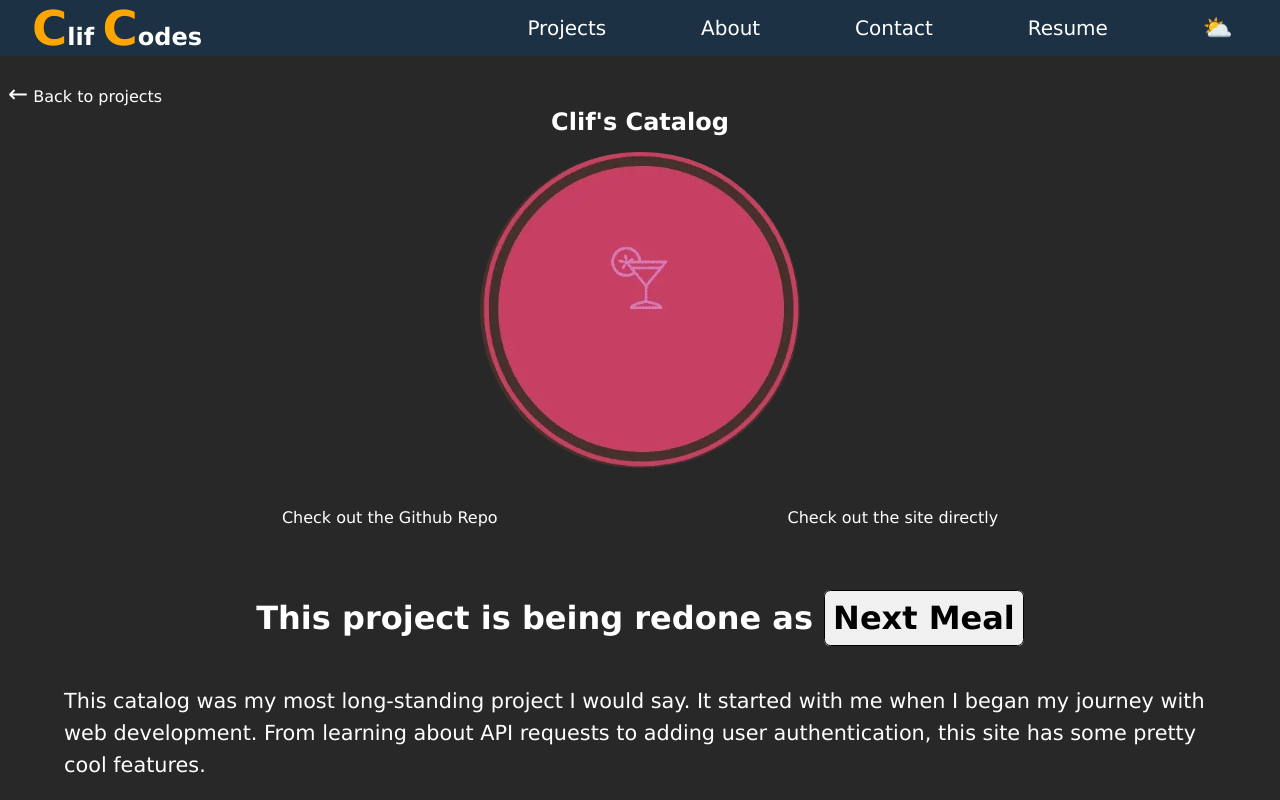
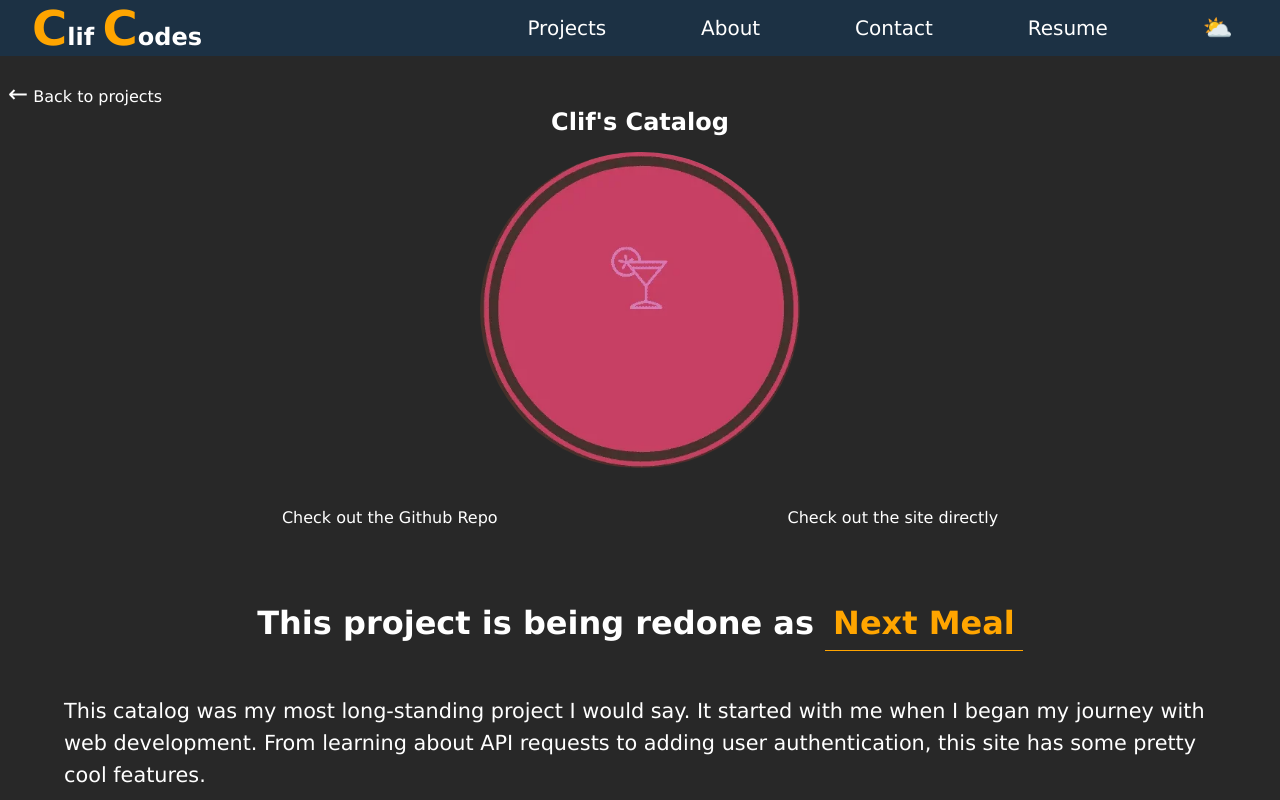
Before and after one commit to Vets-Who-Code/js-web-path-bealecs, a Next.js app: page /ClifsCatalog in a window 1280 px wide. Shown: the top 800 px of the page. Built offline with nearby package versions, Linux system fonts and the light colour scheme.

Commit message:
some tweaks to CSS ClifCatalog page

```diff
--- a/app/ClifsCatalog/ClifsCatalog.tsx
+++ b/app/ClifsCatalog/ClifsCatalog.tsx
@@ -31,7 +31,7 @@ export const ClifsCatalog = () => {
             Check out the site directly
           </a>
         </div>
-        <h4 style={{textAlign:"center",fontSize:"2rem",padding:"2rem"}}>This project is being redone as <a className={ClifsCatalogStyles.newProjAnchor} href="https://github.com/bealecs/NextMeal" target="_blank" rel="noopener noreferrer">Next Meal</a></h4>
+        <h4 style={{textAlign:"center",fontSize:"2rem",padding:'2rem',lineHeight:"3rem"}}>This project is being redone as <a className={ClifsCatalogStyles.newProjAnchor} href="https://github.com/bealecs/NextMeal" target="_blank" rel="noopener noreferrer">Next Meal</a></h4>
         <article className={ClifsCatalogStyles.article}>
           <p>
             This catalog was my most long-standing project I would say. It
--- a/app/Components/CSS_Modules/ClifsCatalog.module.css
+++ b/app/Components/CSS_Modules/ClifsCatalog.module.css
@@ -40,10 +40,8 @@
 }
 .newProjAnchor {
   padding: 0.5rem;
-  border: 1px solid;
-  border-radius: 0.4rem;
-  background-color: #f0f0f0;
-  color: black;
+  border-bottom: 1px solid;
+  color: orange;
   text-decoration: none;
   transition: all ease 0.3s;
 }
--- a/app/Components/CSS_Modules/Projects.module.css
+++ b/app/Components/CSS_Modules/Projects.module.css
@@ -12,6 +12,7 @@
   background-color: grey;
   height: 2px;
   margin: 2rem auto;
+  margin-bottom: 4rem;
 }
 .cardsSection {
   margin: 0 auto;
@@ -118,6 +119,11 @@ h2.data {
 
 
 /* Mobile View */
+@media only screen and (max-width: 768px) {
+  .para {
+    display: none;
+  }
+}
 @media only screen and (max-width: 480px) {
   /* Projects Section */
   .data-p {
```
